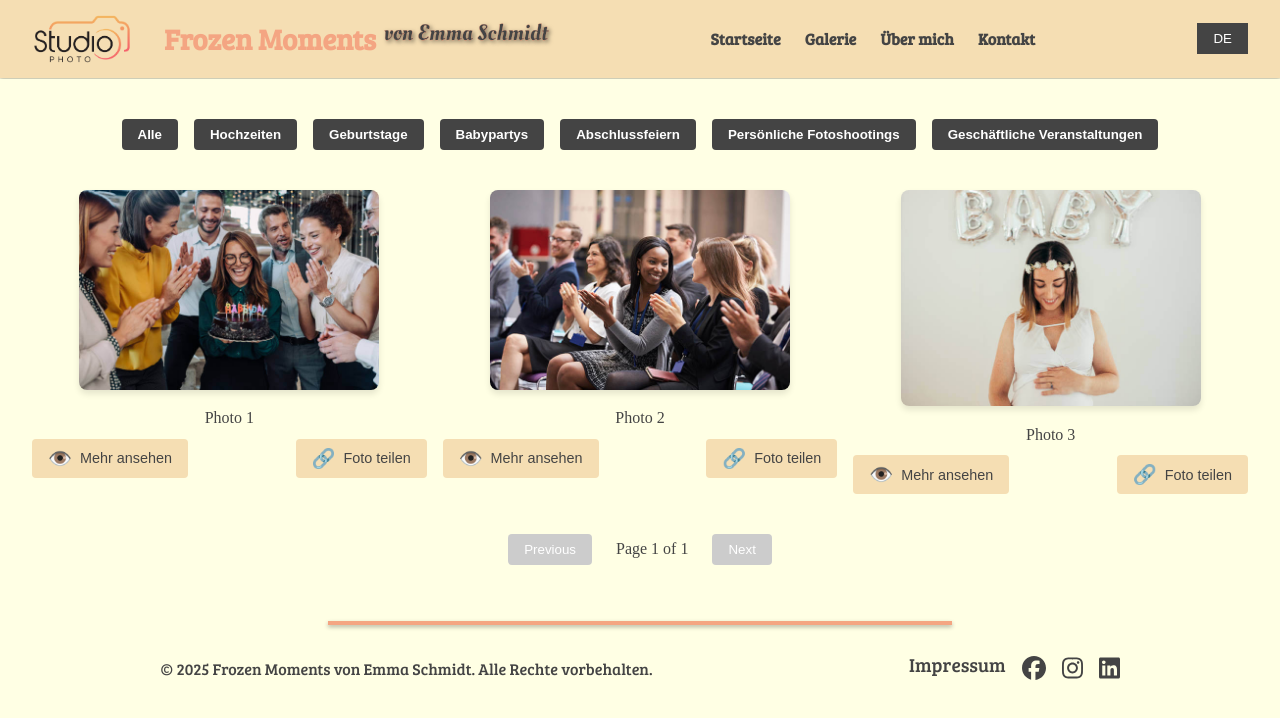
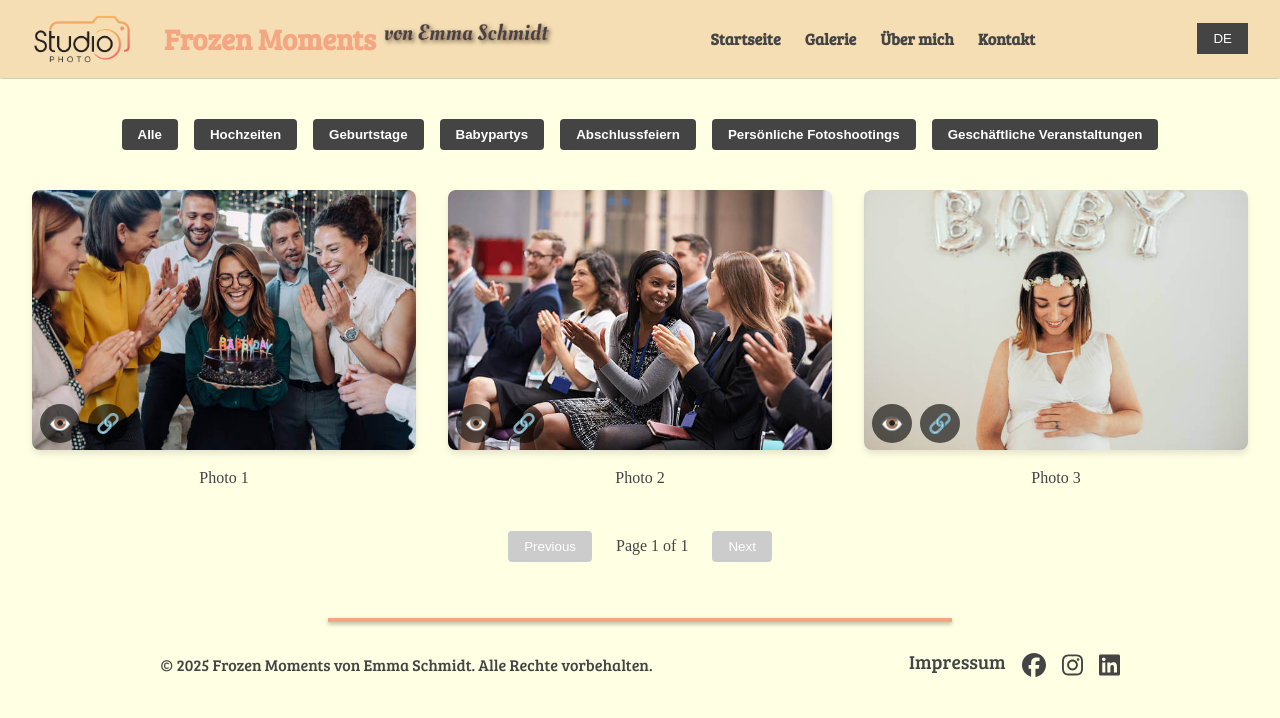
Before and after one commit to Mawadda-Kadi/frozen-moments-portfolio, a Next.js app: page /gallery in a window 1280 px wide. Shown: the top 718 px of the page. Built offline with nearby package versions, Linux system fonts and the light colour scheme.

Commit message:
edit photo details page

```diff
--- a/src/pages/gallery.tsx
+++ b/src/pages/gallery.tsx
@@ -35,7 +35,6 @@ const Gallery = () => {
             ];
             setPhotos(allPhotos);
         };
-
         fetchPhotos();
     }, []);
 
@@ -84,23 +83,21 @@ const Gallery = () => {
                             }}
                         >
                             <Image src={photo.src} alt={photo.name} width={300} height={300} className={styles.photo_image} />
-                            <p className={styles.photo_name}>{photo.name}</p>
-                            <div className={styles.photo_actions}>
+                            <div className={styles.icon_overlay}>
                                 <button
                                     className={styles.icon_button}
                                     onClick={(e) => {
                                         e.stopPropagation();
-                                        // Redirect to the Photo Details page
                                         router.push(`/photo/${photo.id}`);
                                     }}
                                 >
-                                    <span className={styles.icon}>👁️</span> Mehr ansehen
+                                    <span className={styles.icon}>👁️</span>
+                                    <span className={styles.tooltip}>Mehr ansehen</span>
                                 </button>
                                 <button
                                     className={styles.icon_button}
                                     onClick={(e) => {
                                         e.stopPropagation();
-                                        // Share photo logic
                                         navigator.share
                                             ? navigator.share({
                                                 title: photo.name,
@@ -110,9 +107,11 @@ const Gallery = () => {
                                             : alert('Sharing not supported on this browser');
                                     }}
                                 >
-                                    <span className={styles.icon}>🔗</span> Foto teilen
+                                    <span className={styles.icon}>🔗</span>
+                                    <span className={styles.tooltip}>Foto teilen</span>
                                 </button>
                             </div>
+                            <p className={styles.photo_name}>{photo.name}</p>
                         </div>
                     ))}
                 </div>
--- a/src/styles/Gallery.module.scss
+++ b/src/styles/Gallery.module.scss
@@ -35,7 +35,7 @@
     .photo_grid {
         display: grid;
         grid-template-columns: repeat(3, 1fr);
-        gap: 1rem;
+        gap: 2rem;
 
         @media (max-width: 768px) {
             grid-template-columns: repeat(2, 1fr);
@@ -43,13 +43,22 @@
 
         @media (max-width: 480px) {
             grid-template-columns: 1fr;
+            margin-bottom: 3rem;
         }
     }
 
     .photo_card {
+        position: relative;
         text-align: center;
 
+        @media (max-width: 768px) {
+            min-width: 350px;
+            margin-bottom: 1.5rem;
+        }
+
         .photo_image {
+            width: 100%;
+            height: 260px;
             border-radius: 8px;
             box-shadow: 0px 4px 6px rgba(0, 0, 0, 0.1);
             transition: transform 0.3s;
@@ -57,39 +66,68 @@
             &:hover {
                 transform: scale(1.05);
             }
+
+            @media (max-width: 768px) {
+                min-width: 350px;
+            }
+
+            @media (max-width: 480px) {
+                margin-bottom: 3rem;
+            }
+        }
+
+        .icon_overlay {
+            position: absolute;
+            bottom: 3rem;
+            left: 0.5rem;
+            display: flex;
+            gap: 0.5rem;
+
+            .icon_button {
+                position: relative;
+                background-color: rgba(0, 0, 0, 0.6);
+                color: #fff;
+                border: none;
+                border-radius: 50%;
+                padding: 0.5rem;
+                cursor: pointer;
+                transition: background-color 0.3s;
+
+                &:hover {
+                    background-color: rgba(0, 0, 0, 0.8);
+                }
+
+                .icon {
+                    font-size: 1.2rem;
+                }
+
+                .tooltip {
+                    position: absolute;
+                    bottom: 110%;
+                    left: 50%;
+                    transform: translateX(-50%);
+                    background-color: rgba(0, 0, 0, 0.8);
+                    color: #fff;
+                    padding: 0.2rem 0.5rem;
+                    font-size: 0.8rem;
+                    border-radius: 4px;
+                    opacity: 0;
+                    visibility: hidden;
+                    transition: opacity 0.3s;
+                    white-space: nowrap;
+                }
+
+                &:hover .tooltip {
+                    opacity: 1;
+                    visibility: visible;
+                }
+            }
         }
 
         .photo_name {
             margin-top: 0.5rem;
             font-size: 1rem;
             color: $primary-color;
-        }
-
-        .photo_actions {
-            display: flex;
-            justify-content: space-between;
-            margin-top: 0.5rem;
-
-            .icon_button {
-                display: flex;
-                align-items: center;
-                gap: 0.5rem;
-                background-color: $secondary-background-color;
-                color: $primary-color;
-                border: none;
-                padding: 0.5rem 1rem;
-                border-radius: 4px;
-                cursor: pointer;
-                font-size: 0.9rem;
-                transition: background-color 0.3s;
-
-                &:hover {
-                    background-color: $hover-color;
-                }
-
-                .icon {
-                    font-size: 1.2rem;
-                }
         }
     }
 }
@@ -125,4 +163,3 @@
         color: $primary-color;
     }
 }
-}
--- a/src/styles/PhotoDetails.module.scss
+++ b/src/styles/PhotoDetails.module.scss
@@ -24,14 +24,15 @@
         display: flex;
         flex-direction: column;
         gap: 1rem;
+        max-height: 365px;
 
         h1 {
-            font-size: 2rem;
+            font-size: 1.5rem;
             color: $primary-color;
         }
 
         p {
-            font-size: 1rem;
+            font-size: 1.1rem;
             color: $primary-color;
         }
 
```
Also changed, not shown: src/pages/photo/[id].tsx (+43 -4 lines), src/pages/photoDetails.tsx (deleted, +0 -90 lines). Lines whose indentation alone changed are shown as unchanged.
